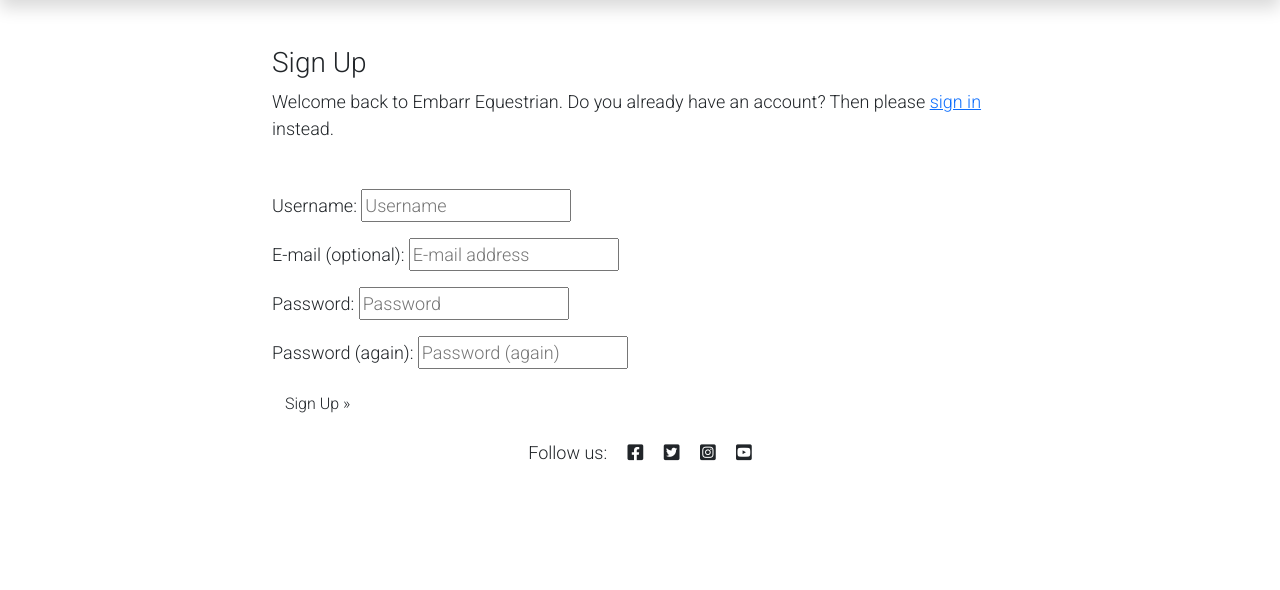
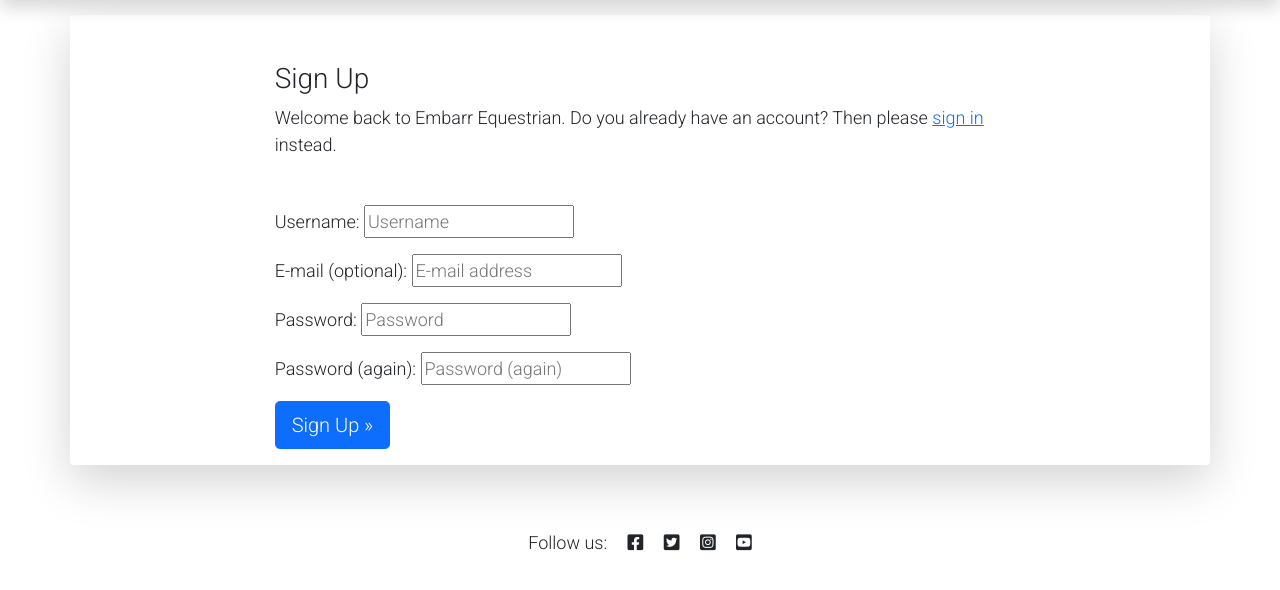
Before and after one commit to chellej80/Embarr-Equestrian-Testimonials, a Django app: page /accounts/signup/ in a window 1280 px wide. Shown: the part 59-649 px from the top of the page. Run offline with Django 3.2, Linux system fonts and the light colour scheme.

Commit message:
updated sign up page container and button effect with bootstrap

```diff
--- a/templates/account/signup.html
+++ b/templates/account/signup.html
@@ -5,7 +5,7 @@
 {% block head_title %}{% trans "Signup" %}{% endblock %}
 
 {% block content %}
-<div class="container">
+<div class="container shadow-lg p-3 mb-5 bg-body rounded">
   <div class="row">
     <div class="col-md-8 mt-3 offset-md-2">
       <h3>{% trans "Sign Up" %}</h3>
@@ -22,7 +22,7 @@
         {% if redirect_field_value %}
         <input type="hidden" name="{{ redirect_field_name }}" value="{{ redirect_field_value }}" />
         {% endif %}
-        <button class="btn btn-signup right" type="submit">{% trans "Sign Up" %} &raquo;</button>
+        <button class="btn btn-primary  btn-lg" type="submit">{% trans "Sign Up" %} &raquo;</button>
       </form>
     </div>
   </div>
```
Also changed, not shown: db.sqlite3.
